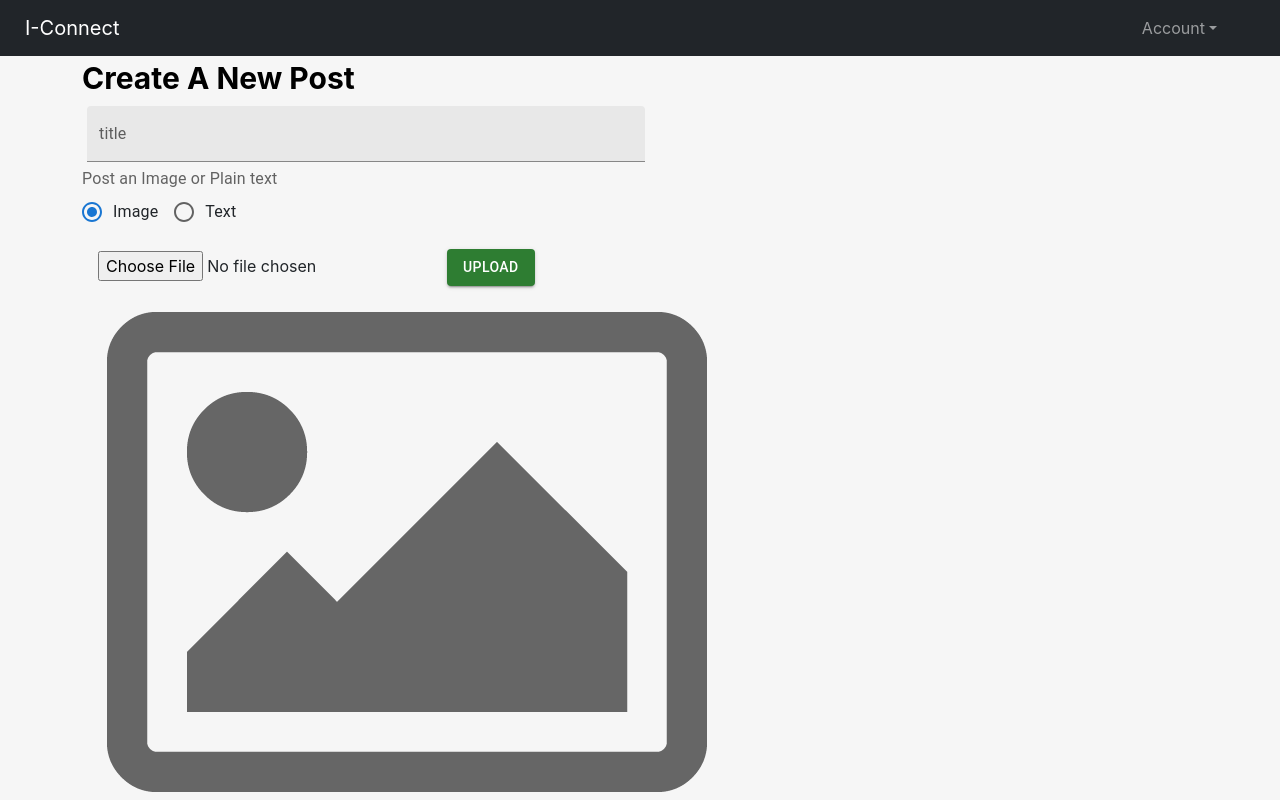
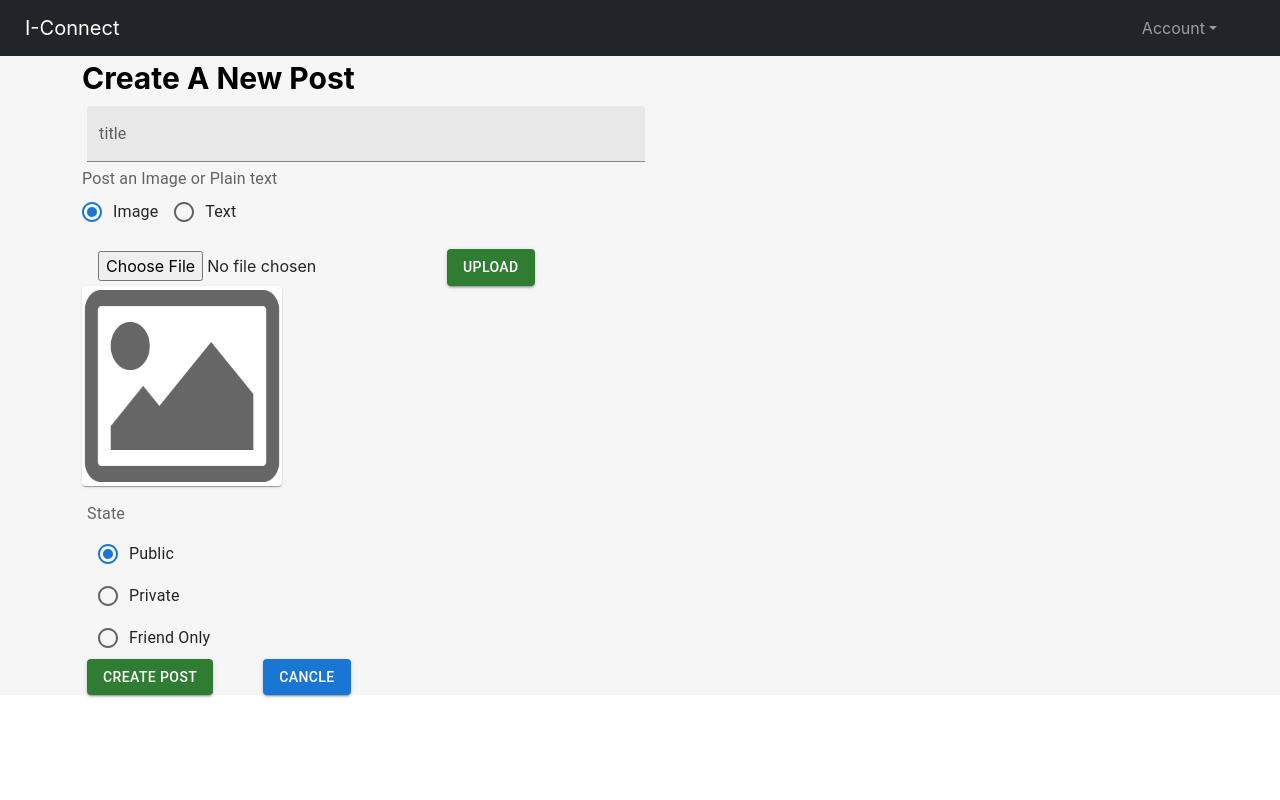
Before and after one commit to Frieda0315/404, a React (Create React App) app: page /new in a window 1280 px wide. Both pictures are taken after a click on the label "Image". Shown: the top 800 px of the page. Built offline with nearby package versions, Linux system fonts and the light colour scheme.

Commit message:
Update Post.js

```diff
--- a/src/components/Post.js
+++ b/src/components/Post.js
@@ -8,9 +8,10 @@ import RadioGroup from '@mui/material/RadioGroup';
 import FormControlLabel from '@mui/material/FormControlLabel';
 import FormControl from '@mui/material/FormControl';
 import FormLabel from '@mui/material/FormLabel';
-import { Button,Typography,CardContent, } from '@mui/material';
+import { Button,Typography,CardContent, Card, CardMedia} from '@mui/material';
 import { useHistory } from "react-router-dom";
 import { Axios } from 'axios';
+import { maxHeight } from '@mui/system';
 
 
 
@@ -22,10 +23,17 @@ const heading = {
 }
 const images = {
     marginBottom: '15px',
-    height: '20px;',
-    width: '20px;',
+    height: '200px',
+    width: '200px'
 
 }
+
+const pic = {
+    maxHeight: 400,
+    maxWidth: 300,
+    marginBottom: "30px",
+    borderRadius: "50%",
+  }
 
 
 const Post = () => {
@@ -142,10 +150,12 @@ const Post = () => {
                                     Upload
                                 </Button>
                             </Grid>
-                            <Grid item
-                                marginBottom = {10}>
-                                <img style = {images} src={preview}  />
-                            </Grid>
+                            <Card
+                                sx={{ maxWidth: 200 ,
+                                maxHeight: 200}}>
+
+                                 <img style = {images} src={preview}  />
+                            </Card>
                          </Grid>
                     </CardContent>
                 ):(
```
